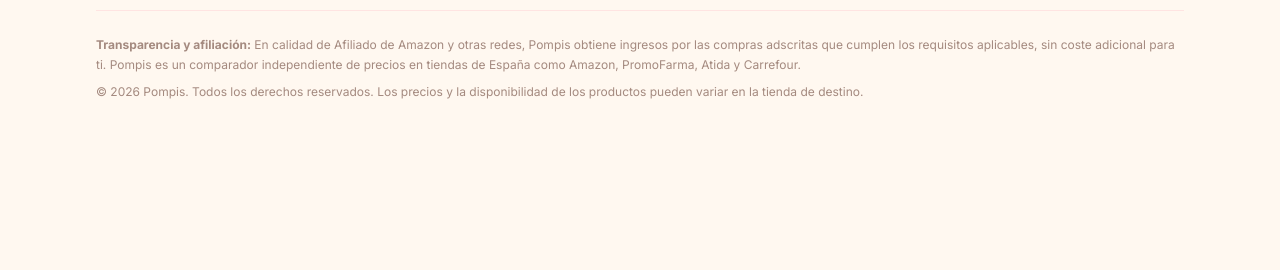
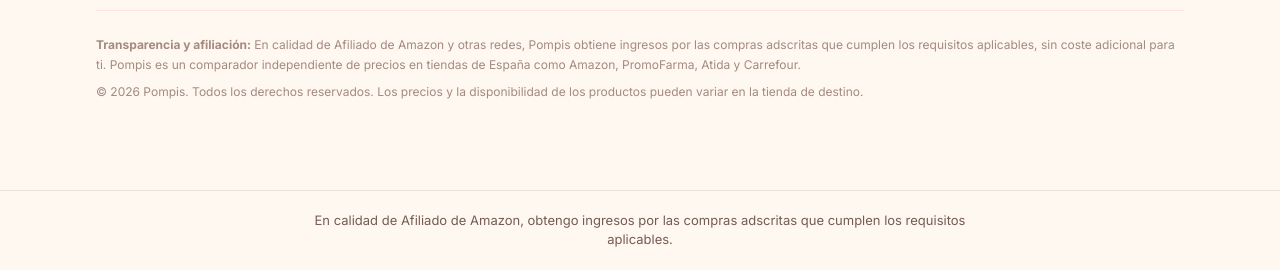
Before and after one commit to Pompisinfo/pompis-web, a plain HTML site: page index.html in a window 1280 px wide. Shown: the part 1451-1721 px from the top of the page. Before the commit the page ends 1601 px from the top, so only its background shows below. Drawn offline with nearby package versions, Linux system fonts and the light colour scheme.

Commit message:
Add footer with affiliate disclosure message
Added footer with Amazon affiliate disclosure.

```diff
--- a/index.html
+++ b/index.html
@@ -527,5 +527,10 @@
       });
     });
   </script>
+  <footer style="margin-top: 40px; padding: 20px 16px; text-align: center; font-size: 13px; color: #5D4037; opacity: 0.85; border-top: 1px solid rgba(93, 64, 55, 0.15);">
+  <p style="margin: 0 auto; max-width: 680px; line-height: 1.5;">
+    En calidad de Afiliado de Amazon, obtengo ingresos por las compras adscritas que cumplen los requisitos aplicables.
+  </p>
+</footer>
 </body>
 </html>
```
